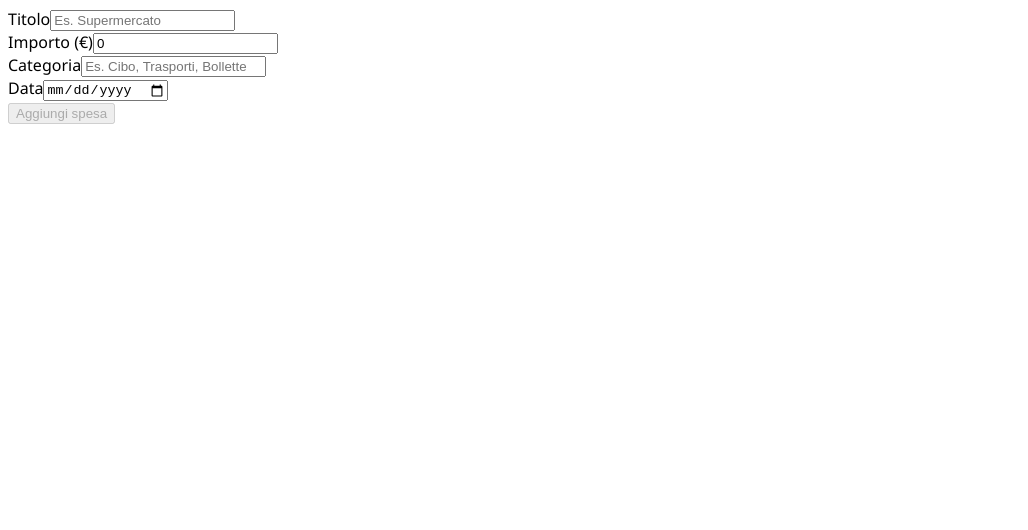
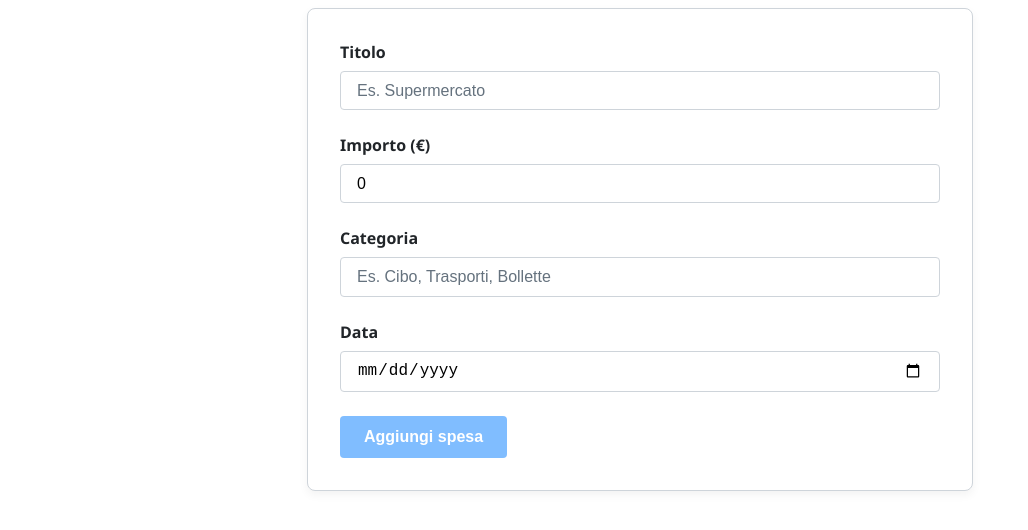
Before and after one commit to AntonellaSchillaci/Expense-Tracker, an Angular app: page / in a window 1280 px wide. Shown: the top 530 px of the page, without its empty margins (0-1028 px from the left). Built offline with nearby package versions, Linux system fonts and the light colour scheme.

Commit message:
style: add styling for expense-form component

```diff
--- a/src/app/components/expense-form/expense-form.component.scss
+++ b/src/app/components/expense-form/expense-form.component.scss
@@ -1,5 +1,68 @@
+@use 'sass:color';
 @use '../../../styles/variables' as *;
 
-.title {
-    color: $color-primary;
+.expense-form {
+  background-color: $color-white;
+  padding: 2rem;
+  border: 1px solid $color-border;
+  border-radius: 8px;
+  max-width: 600px;
+  margin: 0 auto;
+  box-shadow: 0 4px 10px rgba(0, 0, 0, 0.05);
+
+  &__group {
+    display: flex;
+    flex-direction: column;
+    margin-bottom: 1.5rem;
+  }
+
+  &__label {
+    font-weight: 600;
+    color: $color-dark;
+    margin-bottom: 0.5rem;
+  }
+
+  &__input {
+    padding: 0.6rem 1rem;
+    border: 1px solid $color-border;
+    border-radius: 4px;
+    font-size: 1rem;
+    transition: border-color 0.2s;
+
+    &:focus {
+      border-color: $color-primary;
+      outline: none;
+    }
+
+    &::placeholder {
+      color: color.adjust($color-dark, $lightness: 30%);
+    }
+  }
+
+  &__error {
+    color: $color-danger;
+    font-size: 0.875rem;
+    margin-top: 0.4rem;
+  }
+
+  &__submit {
+    background-color: $color-primary;
+    color: $color-white;
+    border: none;
+    padding: 0.75rem 1.5rem;
+    border-radius: 4px;
+    font-size: 1rem;
+    cursor: pointer;
+    font-weight: 600;
+    transition: background-color 0.2s;
+
+    &:hover:not(:disabled) {
+      background-color: color.adjust($color-primary, $lightness: -8%);
+    }
+
+    &:disabled {
+      background-color: color.adjust($color-primary, $lightness: 25%);
+      cursor: not-allowed;
+    }
+  }
 }
```
